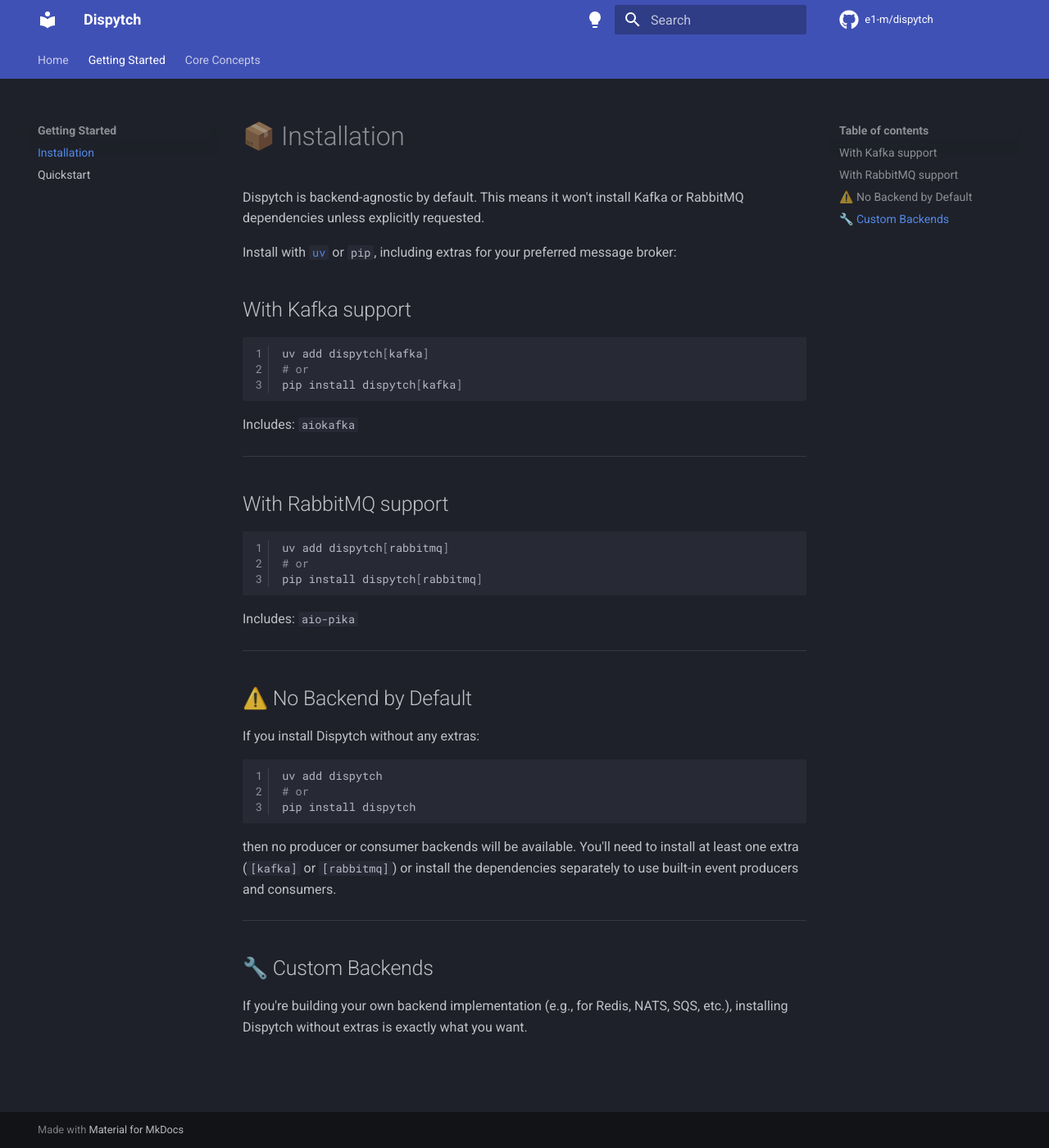
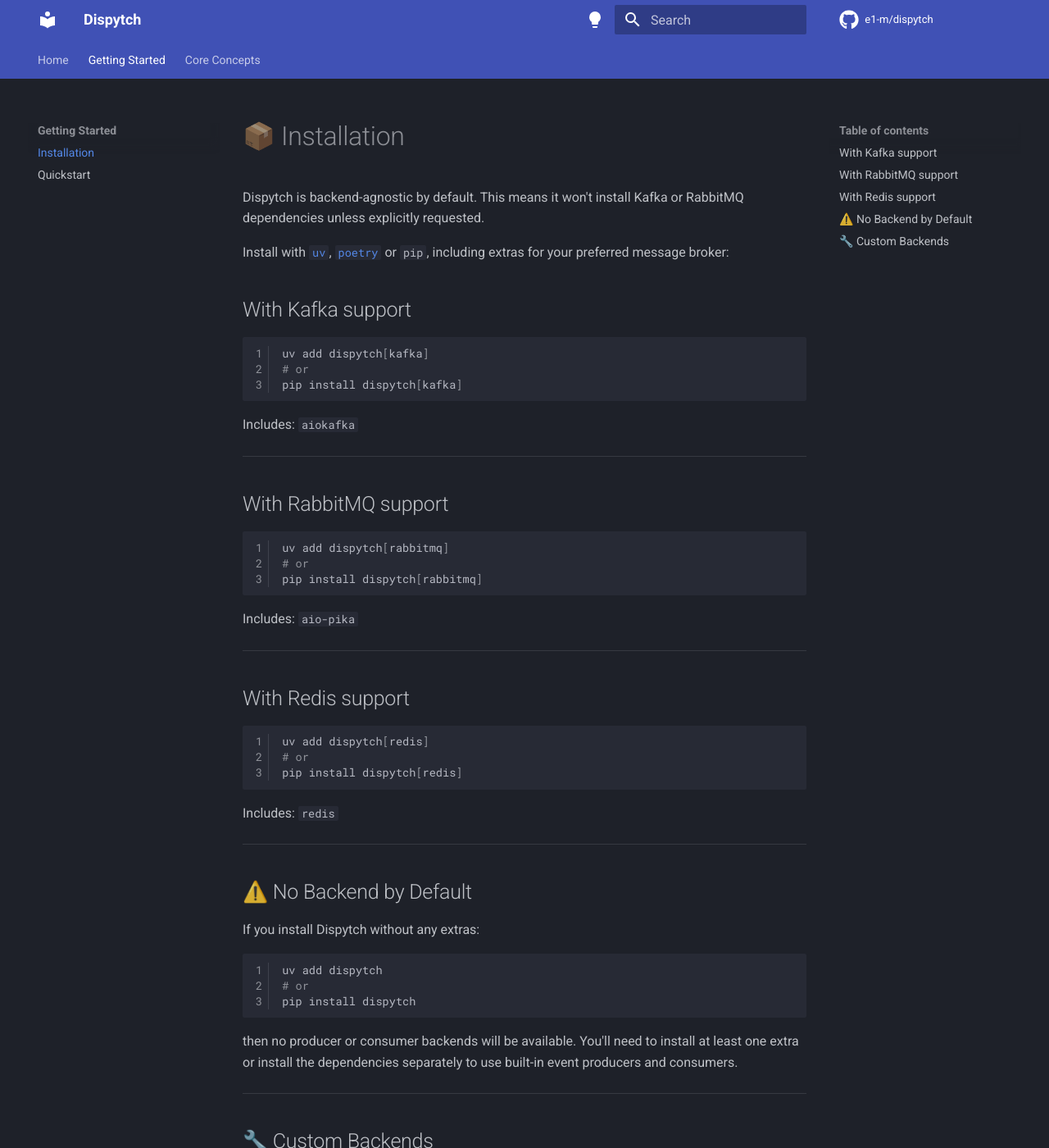
Before and after one commit to e1-m/dispytch, an MkDocs documentation site: the page built from docs/docs/getting-started/installation.md, in a window 1280 px wide and 1400 px high. Shown: the whole window at 82% size. Built offline with MkDocs 1.6.1 and Material for MkDocs 9.7.7, drawn with Linux system fonts in a browser that asks for light colours; comment, search, counter and statistics services are not loaded; the version menu is left out.

Commit message:
📝 docs: update installation guide with Redis support and additional package manager
- add Redis installation instructions with `uv` and `pip`
- include `poetry` as an option for package installation

````diff
--- a/docs/docs/getting-started/installation.md
+++ b/docs/docs/getting-started/installation.md
@@ -3,7 +3,7 @@
 Dispytch is backend-agnostic by default. This means it won't install Kafka or RabbitMQ dependencies unless explicitly
 requested.
 
-Install with [`uv`](https://github.com/astral-sh/uv) or `pip`, including extras for your preferred message broker:
+Install with [`uv`](https://github.com/astral-sh/uv), [`poetry`](https://github.com/python-poetry/poetry) or `pip`, including extras for your preferred message broker:
 
 ## With Kafka support
 
@@ -29,6 +29,18 @@
 
 ---
 
+## With Redis support
+
+```bash
+uv add dispytch[redis]
+# or
+pip install dispytch[redis]
+```
+
+Includes: `redis`
+
+---
+
 ## ⚠️ No Backend by Default
 
 If you install Dispytch without any extras:
@@ -39,8 +51,8 @@
 pip install dispytch
 ```
 
-then no producer or consumer backends will be available. You'll need to install at least one extra (`[kafka]` or
-`[rabbitmq]`) or install the dependencies separately to use built-in event producers and consumers.
+then no producer or consumer backends will be available. You'll need to install at least one extra
+or install the dependencies separately to use built-in event producers and consumers.
 
 ---
 
````
